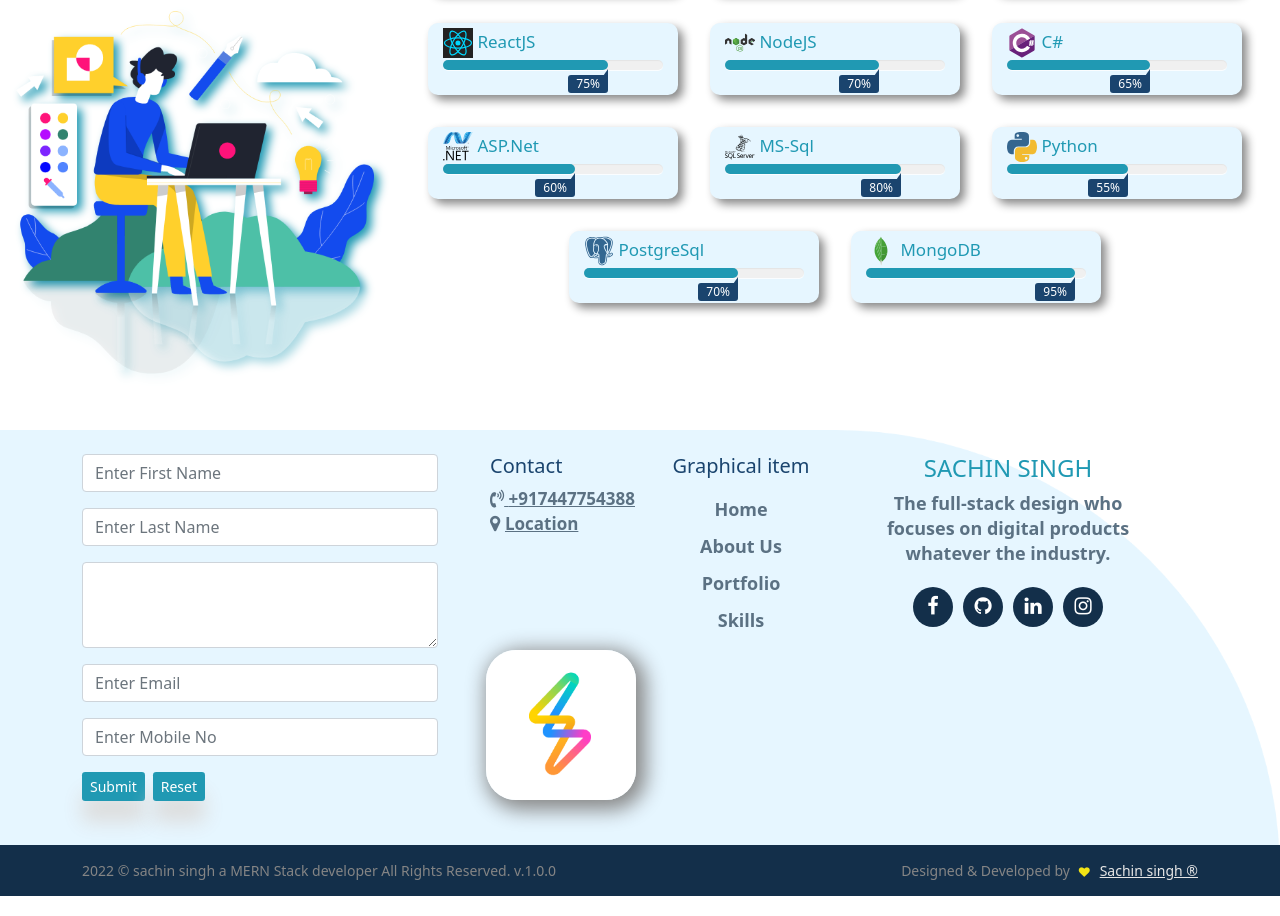
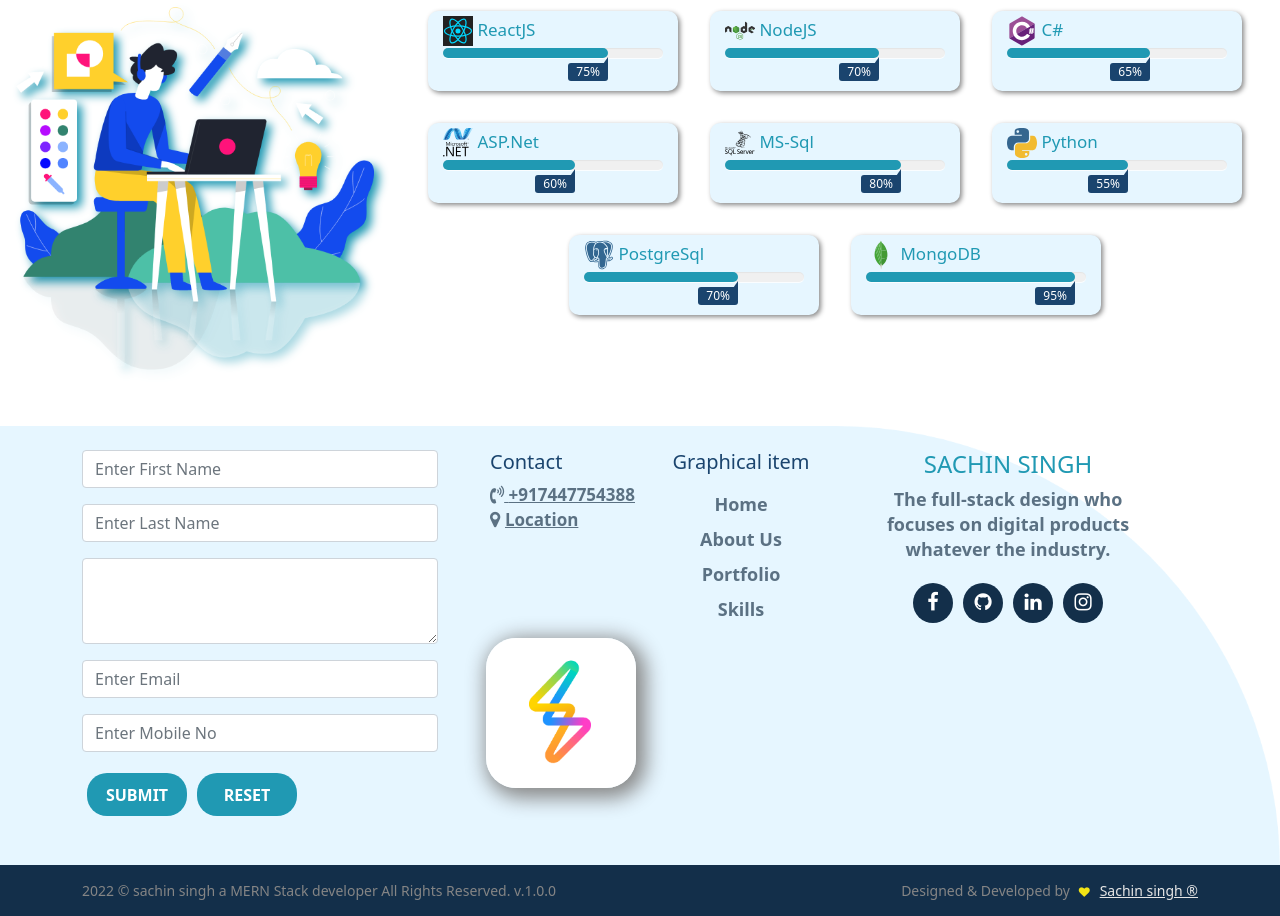
Before and after one commit to sachinsingh24/portfolio-reactjs, a React (Create React App) app: page / in a window 1280 px wide. Shown: the part 1840-2756 px from the top of the page. Built offline with nearby package versions, Linux system fonts and the light colour scheme; the HTML template or start-up script is replaced by a standard one.

Commit message:
some css changes

```diff
--- a/src/Components/About/About.css
+++ b/src/Components/About/About.css
@@ -13,7 +13,7 @@
 }
 
 .about-image:hover{
-    transform: scale(1.1);
+    scale: 1.1;
 }
 
 .about-header {
--- a/src/Components/Footer/Footer.css
+++ b/src/Components/Footer/Footer.css
@@ -139,6 +139,25 @@ h5 {
        text-align: right !important;
    }
 
+.submit-button, .reset-button{
+    width: 100px;
+    height: 43px;
+    padding: 10px;
+    border-radius: 20px;
+    background-color: #2099b3;
+    border: none;
+    margin: 5px;
+    color: #FFF;
+    transition: all .3s linear;
+    box-sizing: border-box;
+    font-weight: bold;
+    &:hover{
+        background-color: transparent;
+        border: 2px solid #2099b3;
+        color: #24b9d9;
+    }
+}
+
 
 @media (max-width: 576px) {
 
--- a/src/Components/Footer/Footer.js
+++ b/src/Components/Footer/Footer.js
@@ -77,12 +77,12 @@ const Footer = () => {
                 <button
                   type='action'
                   id='submitBtn'
-                  className='btn-sm btn-primary'
+                  className='submit-button'
                   onClick={validateSubmitForm()}>
-                  Submit
+                  SUBMIT
                 </button>
-                <button type='reset' className='btn-sm btn-primary'>
-                  Reset
+                <button type='reset' className='reset-button'>
+                  RESET
                 </button>
               </form>
             </div>
--- a/src/Components/Skills/skill.css
+++ b/src/Components/Skills/skill.css
@@ -34,9 +34,19 @@ body {
     width: 250px;
     /* flex-basis: 20%; */
     background: #e6f6ff;
-    box-shadow: 5px 5px 10px 0px #888888;
+    box-shadow: 2px 2px 5px 0px #888888;
     border-radius: 10px;
     margin: 1rem;
+    height: 80px;
+    color: #2099b3;
+    transition: all .3s linear;
+    &:hover{
+        border: 1px solid #0098b8;
+        scale: 1.1;
+        background-color: #86d0f9;
+        color: #fff;
+        box-shadow: 5px 5px 10px 0px #888888;
+    }
 }
 
 .skill-bars .bar {
@@ -61,10 +71,6 @@ body {
     }
 }
 
-/* .skill-image:hover{
-    transform: scale(1.1);
-} */
-
 .skill-bars .bar .info {
     margin-bottom: 2px;
 }
@@ -74,7 +80,7 @@ body {
     font-size: 17px;
     opacity: 0;
     animation: showText 0.5s 1s linear forwards;
-    color: #2099b3;
+    /* color: #2099b3; */
 }
 
 @keyframes showText {
--- a/src/index.css
+++ b/src/index.css
@@ -1,3 +1,8 @@
+*{
+  margin: 0;
+  padding: 0;
+  box-sizing: border-box;
+}
 body {
   margin: 0;
   font-family: -apple-system, BlinkMacSystemFont, 'Segoe UI', 'Roboto', 'Oxygen',
```
